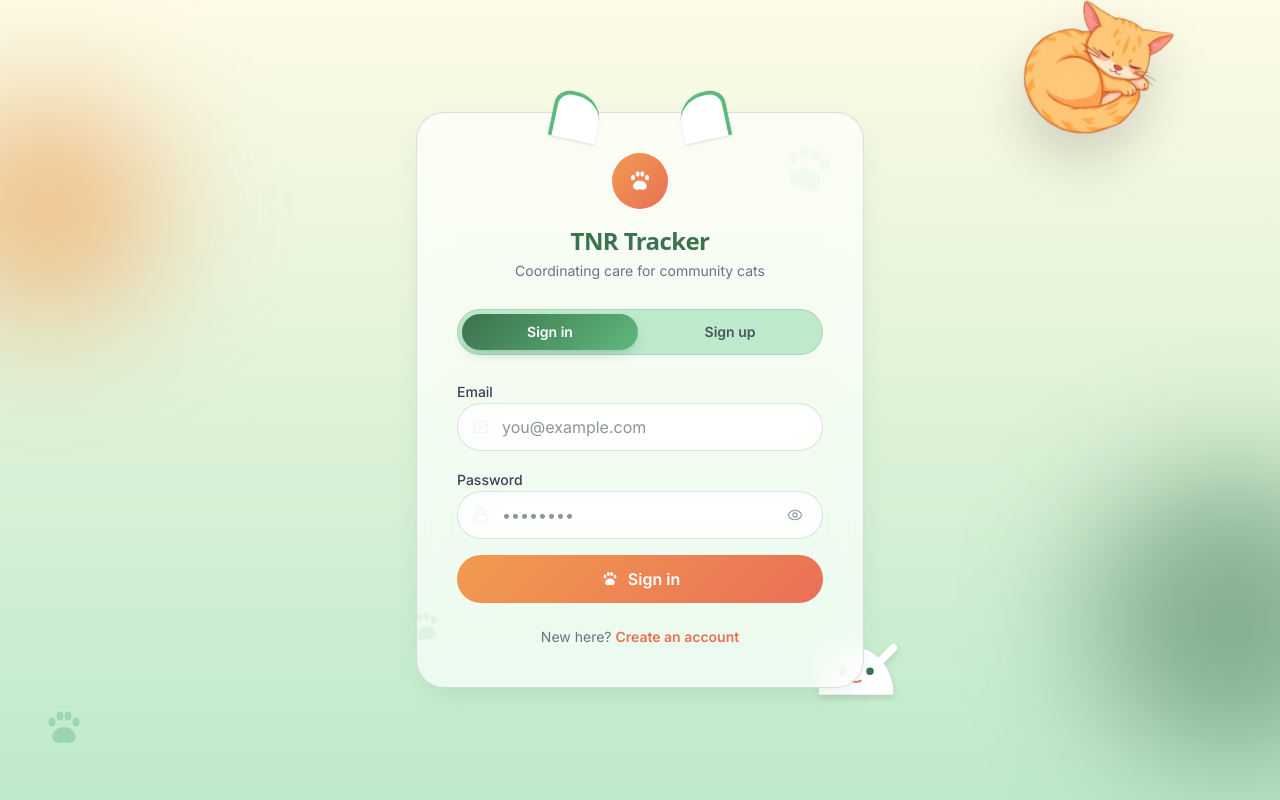
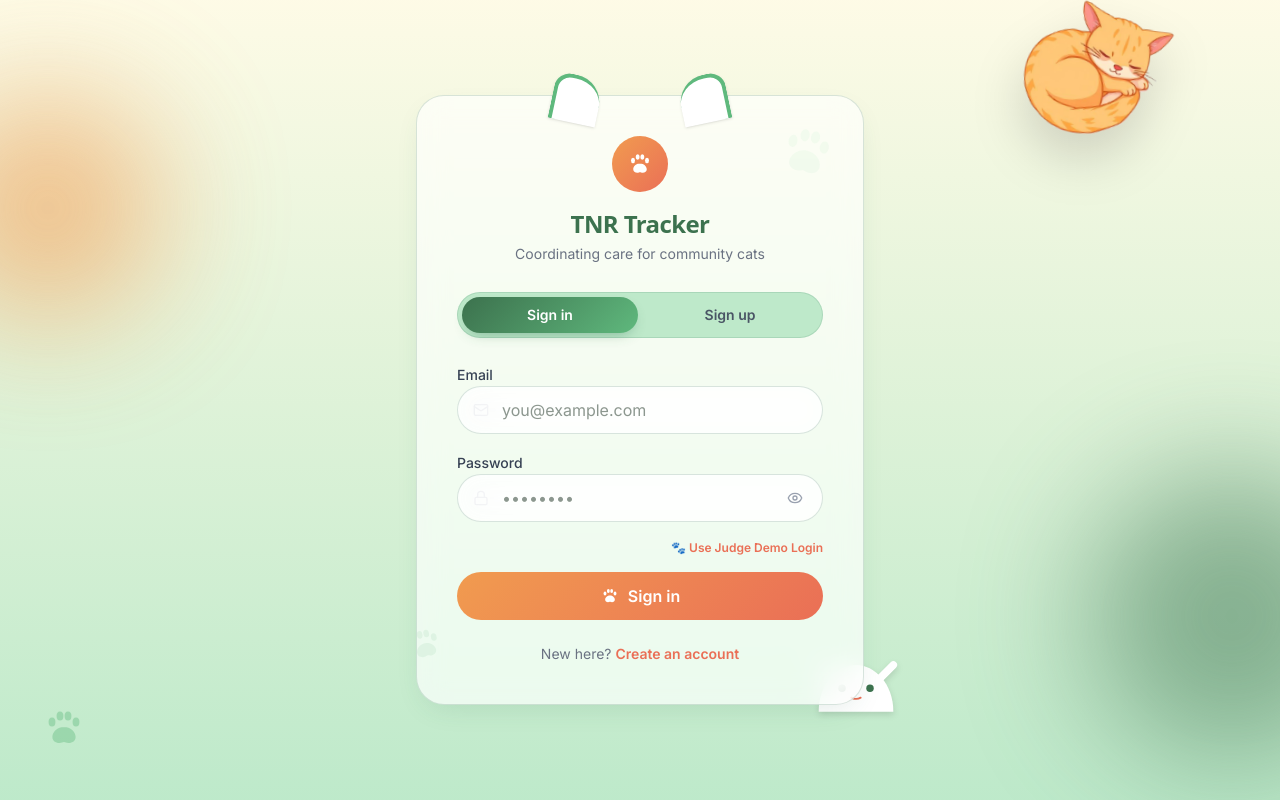
Before and after one commit to kishansaaai/tnr-tracker, a React (Vite) app: page /auth in a window 1280 px wide. Built offline with nearby package versions, Linux system fonts and the light colour scheme; no server answers.

Commit message:
Implement secure pre-seeded demo admin account login button and revert wildcard trigger role promotion

```diff
--- a/src/pages/Auth.jsx
+++ b/src/pages/Auth.jsx
@@ -295,6 +295,22 @@ export default function Auth() {
               </button>
             </Field>
 
+            {mode === "signin" && (
+              <div className="flex justify-end pt-0.5">
+                <button
+                  type="button"
+                  onClick={() => {
+                    setEmail('judge-demo@tnrtracker.app')
+                    setPassword('TNRDemo2026!')
+                  }}
+                  className="text-xs font-semibold hover:underline cursor-pointer"
+                  style={{ color: "var(--coral)" }}
+                >
+                  🐾 Use Judge Demo Login
+                </button>
+              </div>
+            )}
+
             <button
               type="submit"
               disabled={submitting}
```
Also changed, not shown: 1 other file (tests, documents, lock files or other folders).
